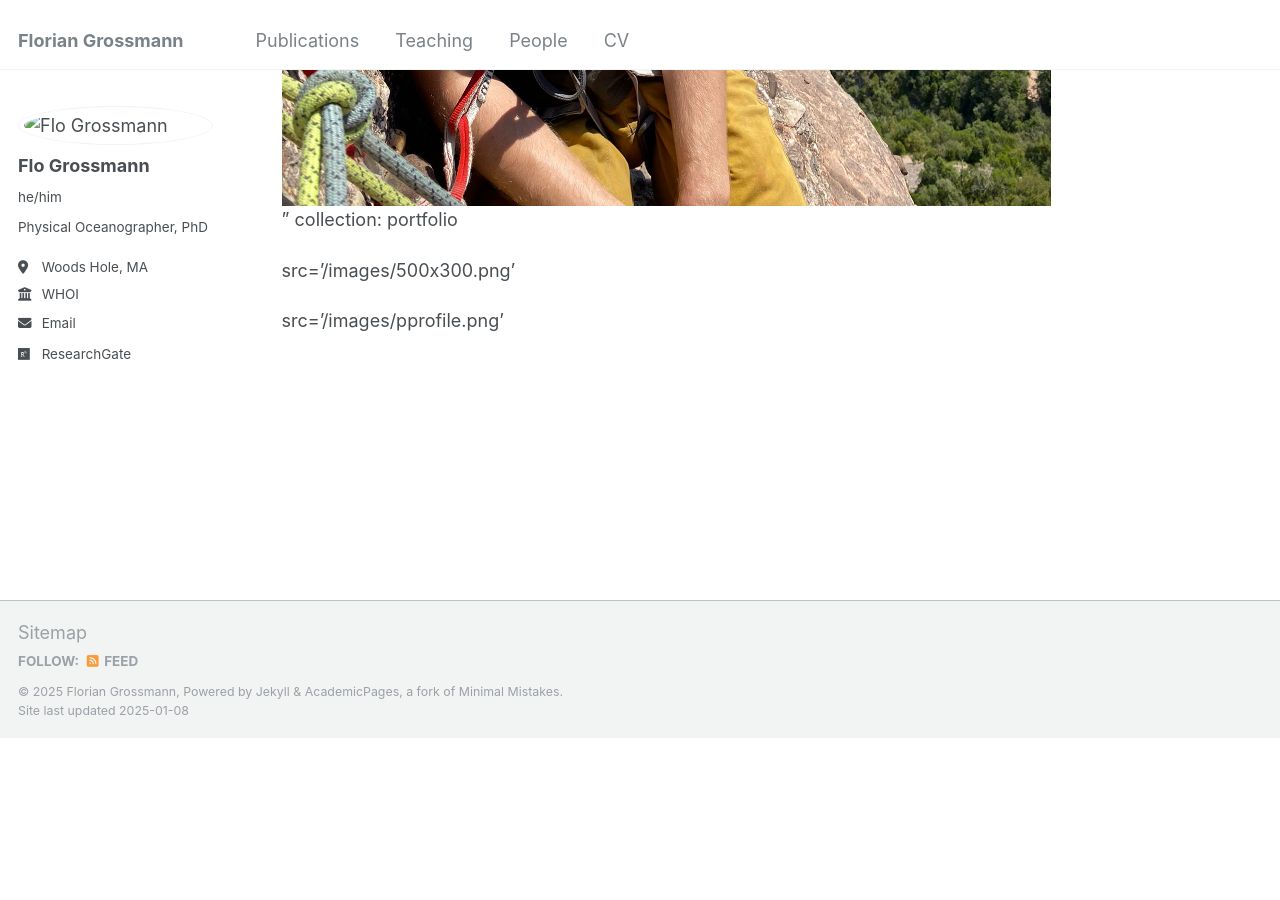
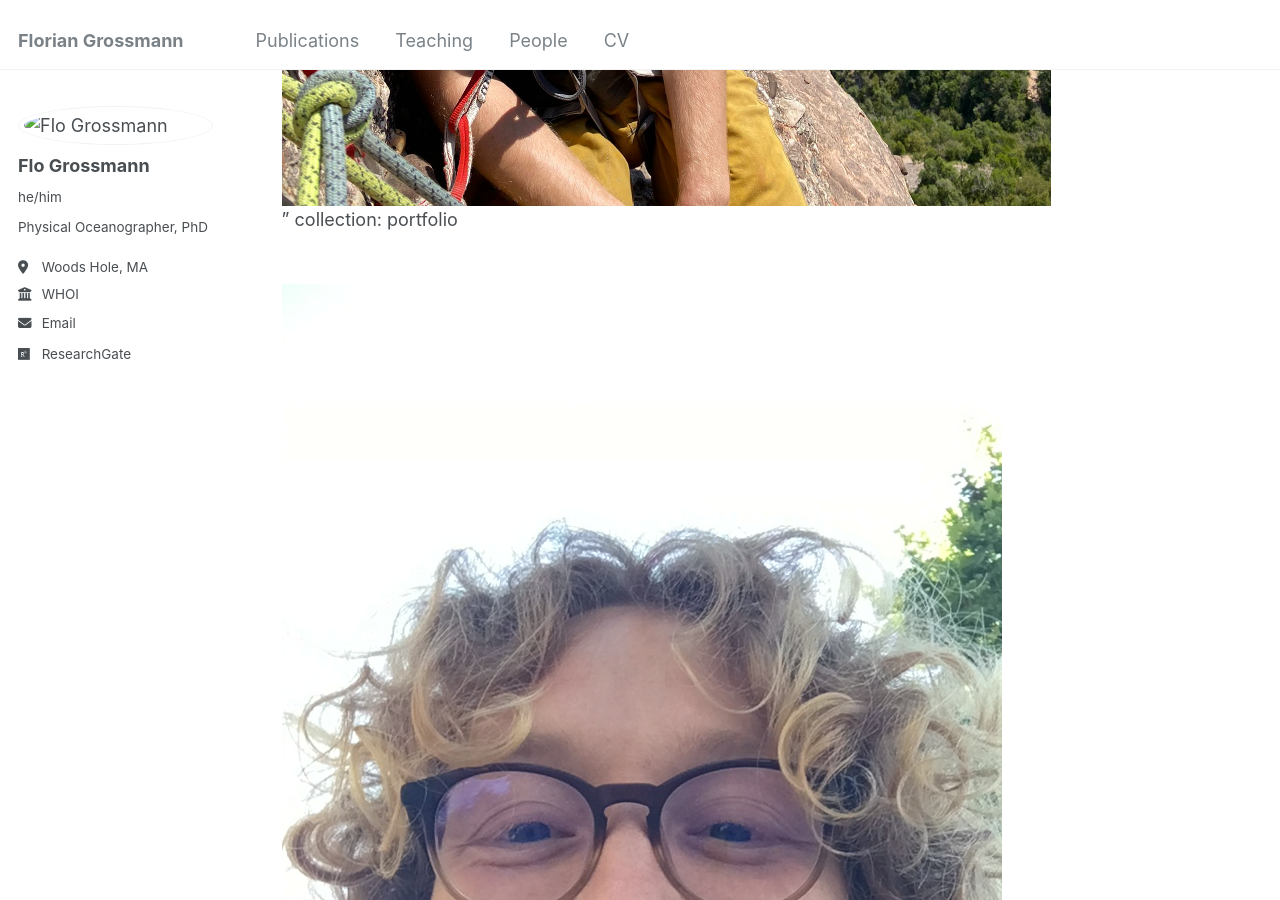
Before and after one commit to FlorianGrossmann/FlorianGrossmann.github.io, a Jekyll site: the page built from _pages/about.md, in a window 1280 px wide and 900 px high, scrolled down 1312 px. Built offline with Jekyll 4.4.1, drawn with Linux system fonts in a browser that asks for light colours; before the commit the page ends 2050 px from its top, so only the background shows below that.

Commit message:
Update about.md

```diff
--- a/_pages/about.md
+++ b/_pages/about.md
@@ -15,6 +15,4 @@ title: "Climbing Flo"
 excerpt: "Short description of portfolio item number 1<br/><img src='/images/Climbiflo.jpg'>"
 collection: portfolio
 
-src='/images/500x300.png'
-
-src='/images/pprofile.png'
+<br/><img src='/images/pprofile.png'>
```
